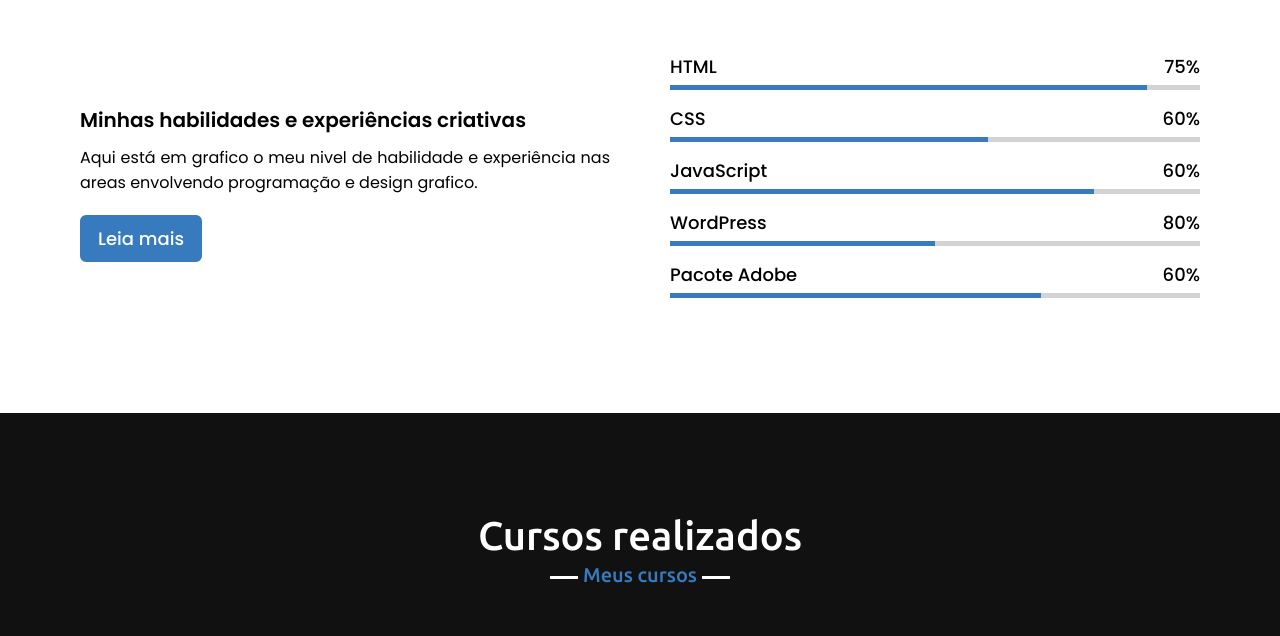
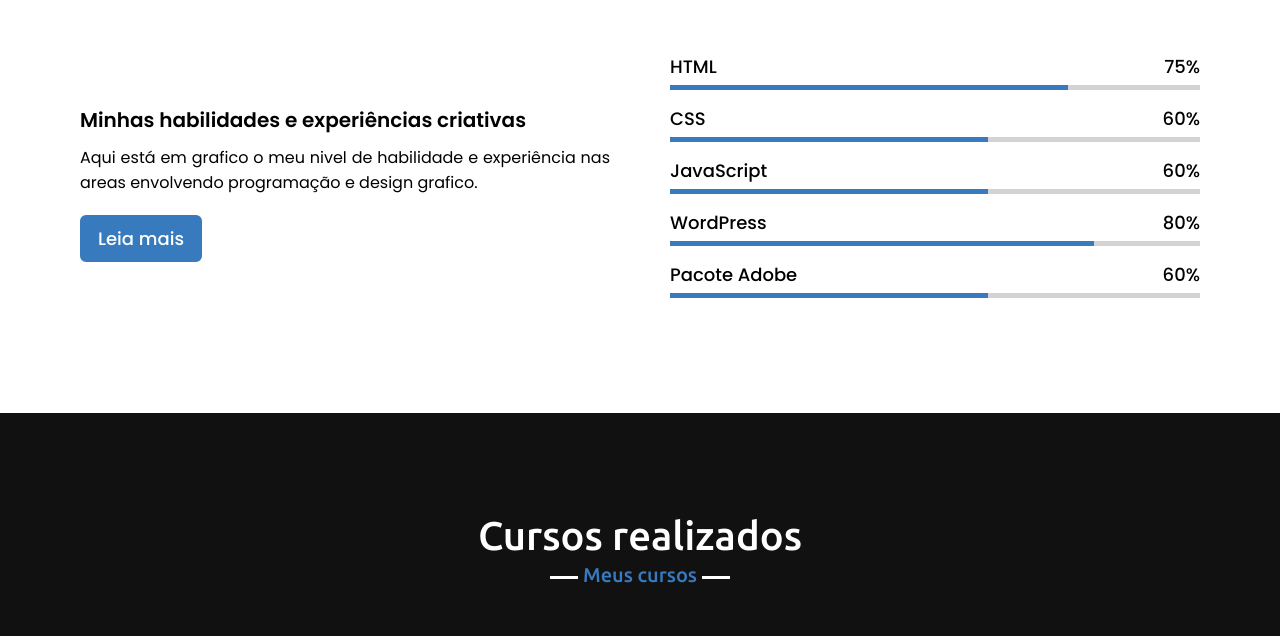
Before and after one commit to Nicomdemos/Nicomdemos.github.io, a plain HTML site: page index.html in a window 1280 px wide. Shown: the part 2438-3074 px from the top of the page. Drawn offline with nearby package versions, Linux system fonts and the light colour scheme.

Commit message:
Update style.css

```diff
--- a/style.css
+++ b/style.css
@@ -350,19 +350,19 @@ section .title::after{
     background:#377bbe;
 }
 .skills-content .right .html::before{
-    width: 90%;
+    width: 75%;
 }
 .skills-content .right .css::before{
     width: 60%;
 }
 .skills-content .right .js::before{
+    width: 60%;
+}
+.skills-content .right .php::before{
     width: 80%;
 }
-.skills-content .right .php::before{
-    width: 50%;
-}
 .skills-content .right .mysql::before{
-    width: 70%;
+    width: 60%;
 }
 .teams .title::after{
     content: "Meus cursos";
```
